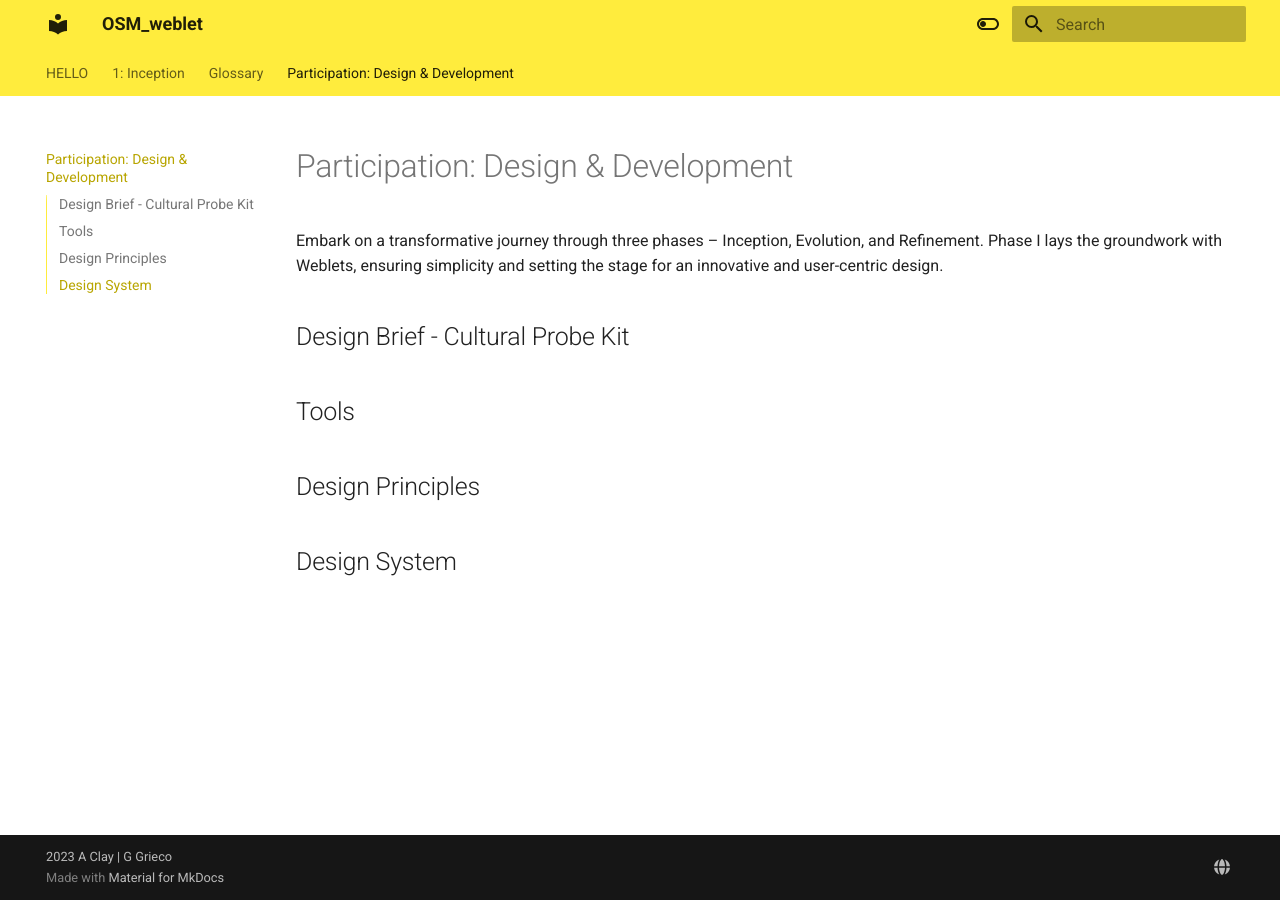
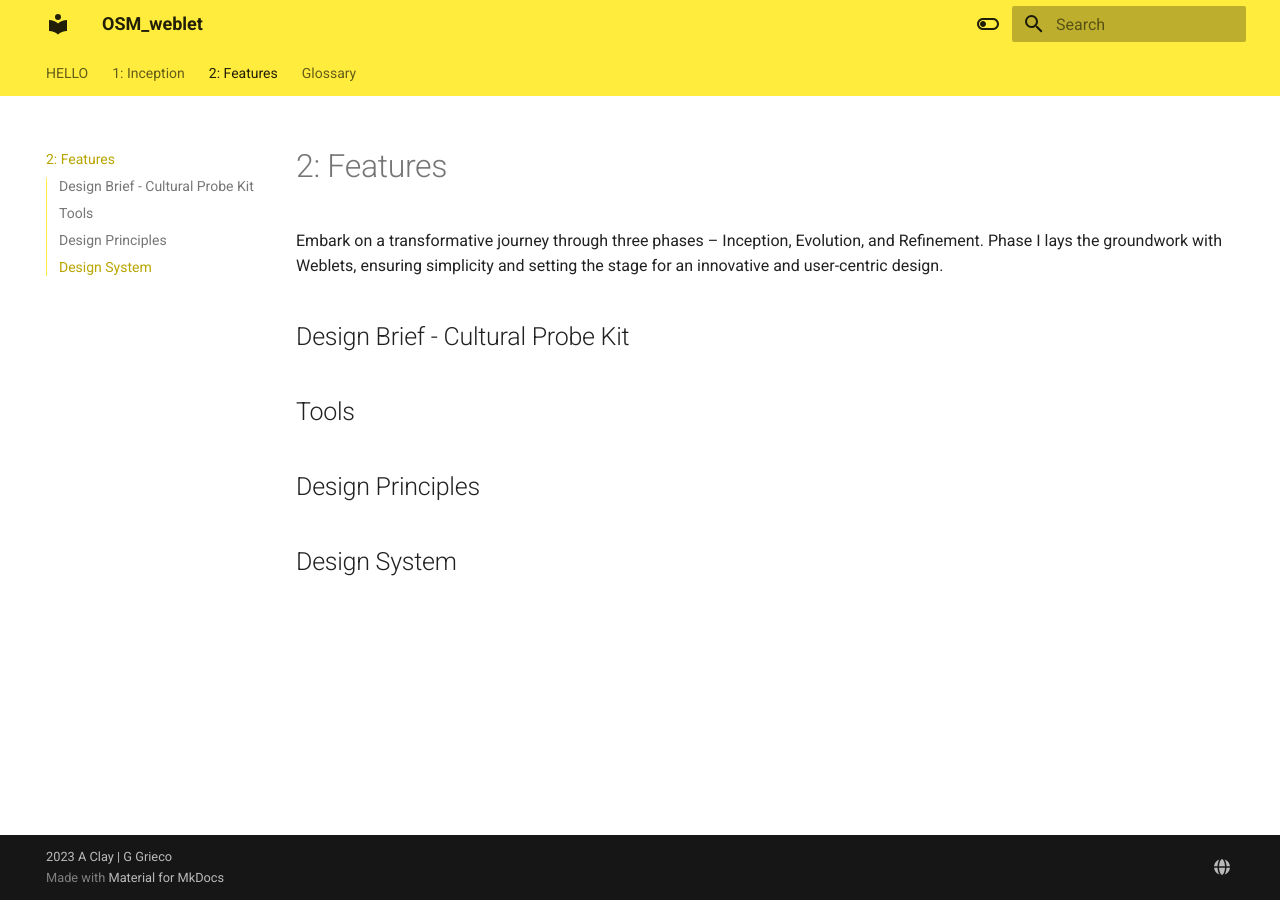
Before and after one commit to OSMDevTest/OSM, an MkDocs documentation site: the page built from docs/2_Participation.md, in a window 1280 px wide. Built offline with MkDocs 1.6.1 and Material for MkDocs 9.7.7, drawn with Linux system fonts in a browser that asks for light colours.

Commit message:
Update and rename Participation.md to 2_Participation.md

```diff
--- a/docs/Participation.md
+++ b/docs/2_Participation.md
@@ -1,4 +1,4 @@
-# Participation: Design & Development
+# 2: Features
 
 Embark on a transformative journey through three phases – Inception, Evolution, and Refinement. Phase I lays the groundwork with Weblets, ensuring simplicity and setting the stage for an innovative and user-centric design.
 
```
